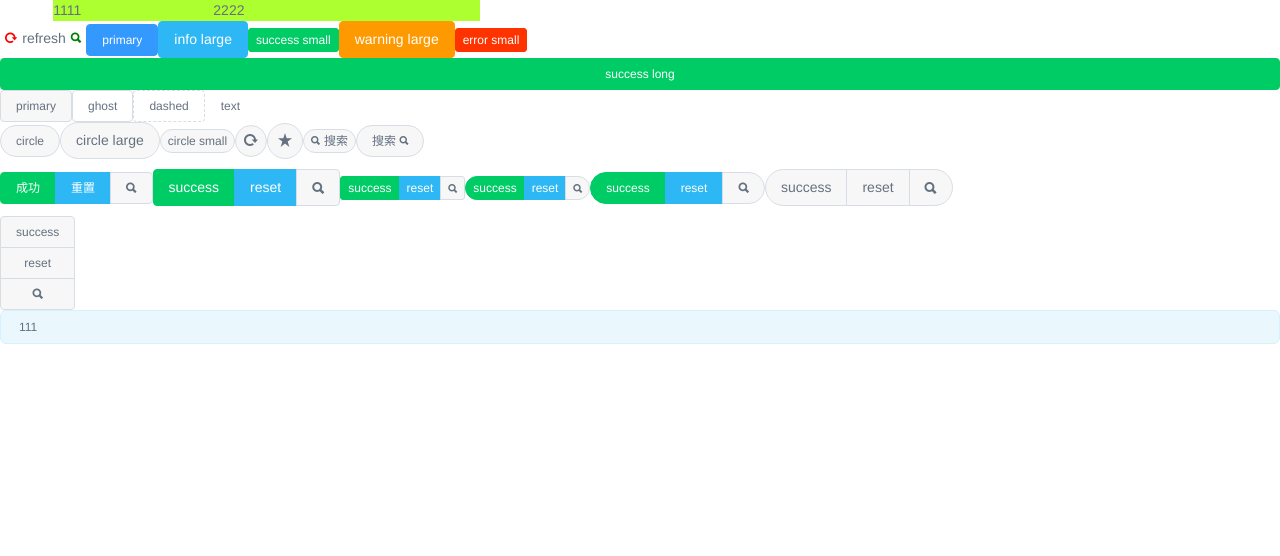
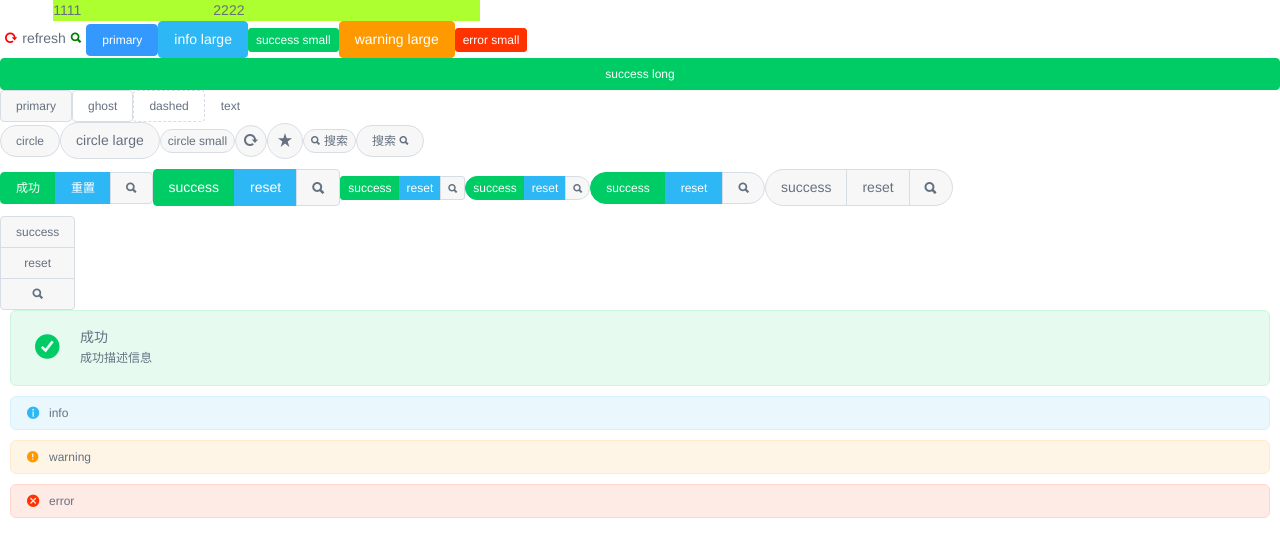
Before and after one commit to srbtj/vue_component, a Vue app: page / in a window 1280 px wide. Shown: the top 556 px of the page. Built offline with nearby package versions, Linux system fonts and the light colour scheme.

Commit message:
alert component

```diff
--- a/src/components/Hello.vue
+++ b/src/components/Hello.vue
@@ -80,7 +80,14 @@
     </ButtonGroup>
 
     <br>
-    <Alert icon="search" type="info">111</Alert>
+
+    <Alert type="success" showIcon  @onClose="handleClose">成功
+      <template slot="desc">成功描述信息</template>
+    </Alert>
+    <Alert showIcon type="info">info</Alert>
+    <Alert showIcon type="warning">warning</Alert>
+    <Alert showIcon type="error">error</Alert>
+
   </div>
 </template>
 
@@ -109,6 +116,9 @@
       },
       handleSearch(e){
         console.log(e, 'search');
+      },
+      handleClose(e){
+        console.log(e, 'close')
       }
     }
   }
--- a/src/components/alert/alert.vue
+++ b/src/components/alert/alert.vue
@@ -1,20 +1,25 @@
 <template>
   <transition name="fade">
     <div :class="wrapClasses" v-if="!closed">
-      <span :classes="iconClasses" v-if="showIcon">
-        <slot name="icon">
-          <Icon :type="iconType"></Icon>
-        </slot>
-      </span>
+      <!-- alert 图标 -->
+      <span :class="iconClasses" v-if="showIcon">
+      <slot name="icon">
+        <Icon :type="iconType"></Icon>
+      </slot>
+    </span>
+      <!-- alert 消息 -->
       <span :class="messageClasses"><slot></slot></span>
+      <!-- alert 消息描述 -->
       <span :class="descClasses"><slot name="desc"></slot></span>
-      <a :class="closeClasses" v-if="closeable" @click="close">
+      <!-- alert 关闭框 -->
+      <a :class="closeClasses" v-if="closable" @click="close">
         <slot name="close">
           <Icon type="ios-close-empty"></Icon>
         </slot>
       </a>
     </div>
   </transition>
+
 </template>
 
 <script type="text/ecmascript-6">
@@ -24,31 +29,37 @@
   const prefixCls = 'ivu-alert';
   export default{
     name: 'Alert',
+    components: {
+      Icon
+    },
     props: {
       type: {
         validator(value){
-          return oneOf(value, ['success', 'info', 'warning', 'error']);
+          return oneOf(value, ['info', 'success', 'warning', 'error']);
         },
         default: 'info'
       },
+      /***
+       *  是否显示图片
+       */
       showIcon: {
         type: Boolean,
         default: false
       },
-      closeable: {
+      /**
+       *  是否关闭 alert
+       */
+      closable: {
         type: Boolean,
         default: false
       },
-      /***
-       *  顶部公告
+      /**
+       *  是否顶部显示
        */
       banner: {
         type: Boolean,
         default: false
       }
-    },
-    components: {
-      Icon
     },
     data(){
       return {
@@ -57,7 +68,7 @@
       }
     },
     computed: {
-      wrapClasses(){
+      wrapClasses() {
         return [
           `${prefixCls}`,
           `${prefixCls}-${this.type}`,
@@ -68,9 +79,6 @@
           }
         ];
       },
-      iconClasses(){
-        return `${prefixCls}-icon`;
-      },
       messageClasses(){
         return `${prefixCls}-message`;
       },
@@ -78,32 +86,34 @@
         return `${prefixCls}-desc`;
       },
       closeClasses(){
-        return `${prefixCls}-close`;
+        return  `${prefixCls}-close`;
+      },
+      iconClasses(){
+        return `${prefixCls}-icon`
       },
       iconType(){
-        let type = '';
-
+        let iconType = '';
         switch (this.type) {
+          case 'info':
+            iconType = 'information-circled';
+            break;
           case 'success':
-            type = 'success-circled';
-            break;
-          case 'info':
-            type = 'info-circled';
+            iconType = 'checkmark-circled';
             break;
           case 'warning':
-            type = 'warning-circled';
+            iconType = 'android-alert';
             break;
           case 'error':
-            type = 'error-circled';
+            iconType = 'close-circled';
             break;
         }
-        return type;
+        return iconType;
       }
     },
-    methods: {
-      close(event){
+    methods:{
+      close(e){
         this.closed = true;
-        this.$emit('onClose', event);
+        this.$emit('onClose',e);
       }
     },
     mounted(){
--- a/src/styles/components/alert.less
+++ b/src/styles/components/alert.less
@@ -1,61 +1,82 @@
 @alert-prefix-cls: ~"@{css-prefix}alert";
 @icon-prefix-cls: ~"@{css-prefix}icon";
 
+.alert-border-base(@color){
+  border: 1px solid tint(@color, 80%);
+  background: tint(@color, 90%);
+
+  .@{alert-prefix-cls}-icon{
+    color: @color;
+  }
+}
+
 .@{alert-prefix-cls}{
   position: relative;
-  -webkit-border-radius: @border-radius-base;
-  -moz-border-radius: @border-radius-base;
+  margin-left: 10px;
+  margin-right: 10px;
+  margin-bottom: 10px;
+  padding: 8px 48px 8px 16px;
   border-radius: @border-radius-base;
+  font-size: @font-size-small;
   line-height: 16px;
   color: @text-color;
-  margin-bottom: 10px;
-  padding: 8px 48px 8px 18px;
-  font-size: @font-size-small;
 
-  /**
-    &: .ivu-alert
-    &&-with-icon:  .ivu-alert.ivu-alert-with-icon
-  **/
   &&-with-icon{
     padding: 8px 48px 8px 38px;
   }
 
   &-icon{
+    position: absolute;
+    left: 16px;
+    top:8px;
     font-size: @font-size-base;
-    position: absolute;
-    left: 18px;
-    top: 8px;
   }
 
   &-desc{
-    font-size: @font-size-small;
-    color: @text-color;
     line-height: 21px;
-    display: none;;
-    text-align: justify;
+    display: none;
+  }
+  &-success{
+    .alert-border-base(@success-color);
   }
 
   &-info{
-    .alertBorderBase(@info-color)
-  }
-
-  &-success{
-    .alertBorderBase(@success-color)
+    .alert-border-base(@info-color);
   }
 
   &-warning{
-    .alertBorderBase(@warning-color)
+    .alert-border-base(@warning-color);
   }
 
   &-error{
-    .alertBorderBase(@error-color);
+    .alert-border-base(@error-color);
+  }
+
+  &-with-desc{
+    position: relative;
+    padding: 16px;
+    margin-bottom: 10px;
+    line-height: 1.5;
+  }
+
+  &-with-desc&-with-icon{
+    padding: 16px 16px 16px 69px;
+  }
+
+  &-with-desc &-desc{
+    display: block;
+  }
+
+  &-with-desc &-message{
+    font-size: 14px;
+    display: block;
+    color: @text-color;
+  }
+
+  &-with-desc &-icon{
+    top: 50%;
+    left: 24px;
+    font-size: 28px;
+    margin-top: -21px;
   }
 }
-
-.alertBorderBase(@borderColor;){
-  border: 1px solid tint(@borderColor, 80%);
-  background-color: tint(@borderColor, 90%);
-  .@{alert-prefix-cls}-icon{
-    color: @borderColor;
-  }
-}
```
Also changed, not shown: src/styles/components/button.less (+0 -128 lines).
